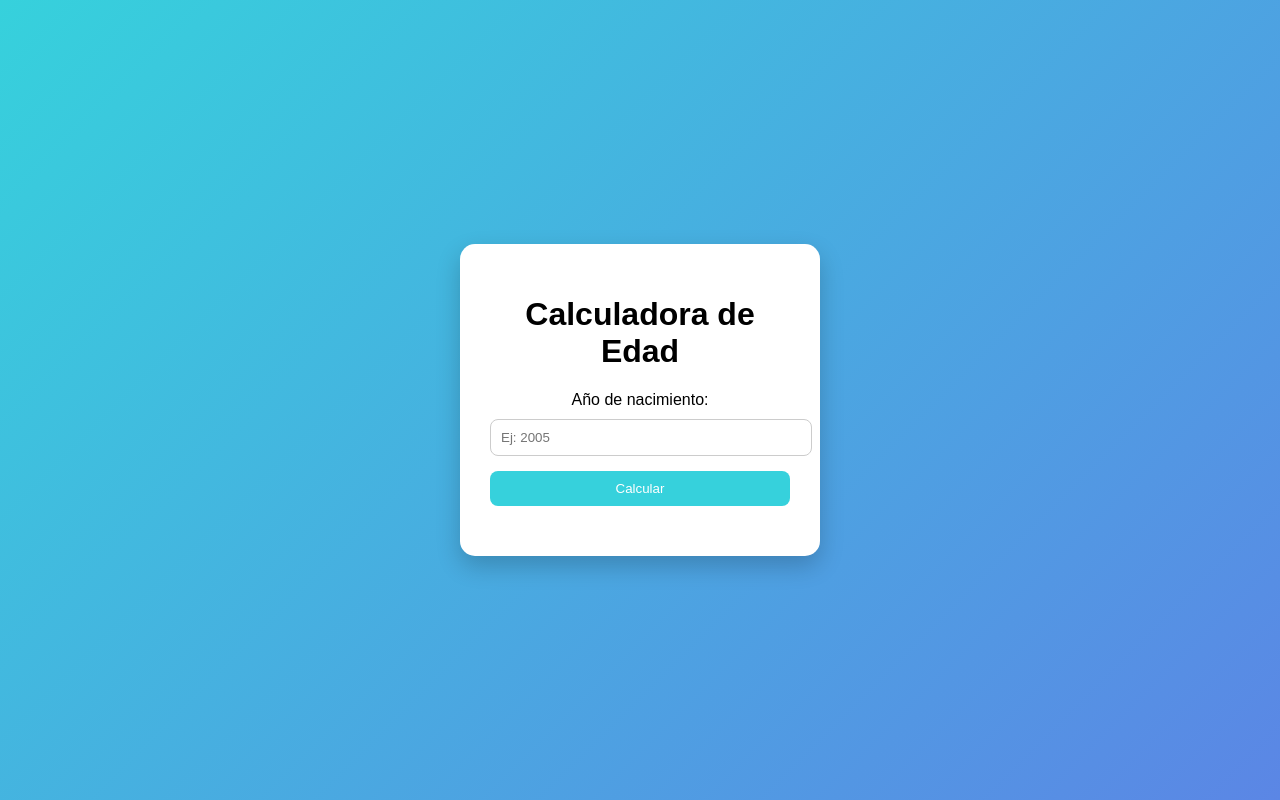
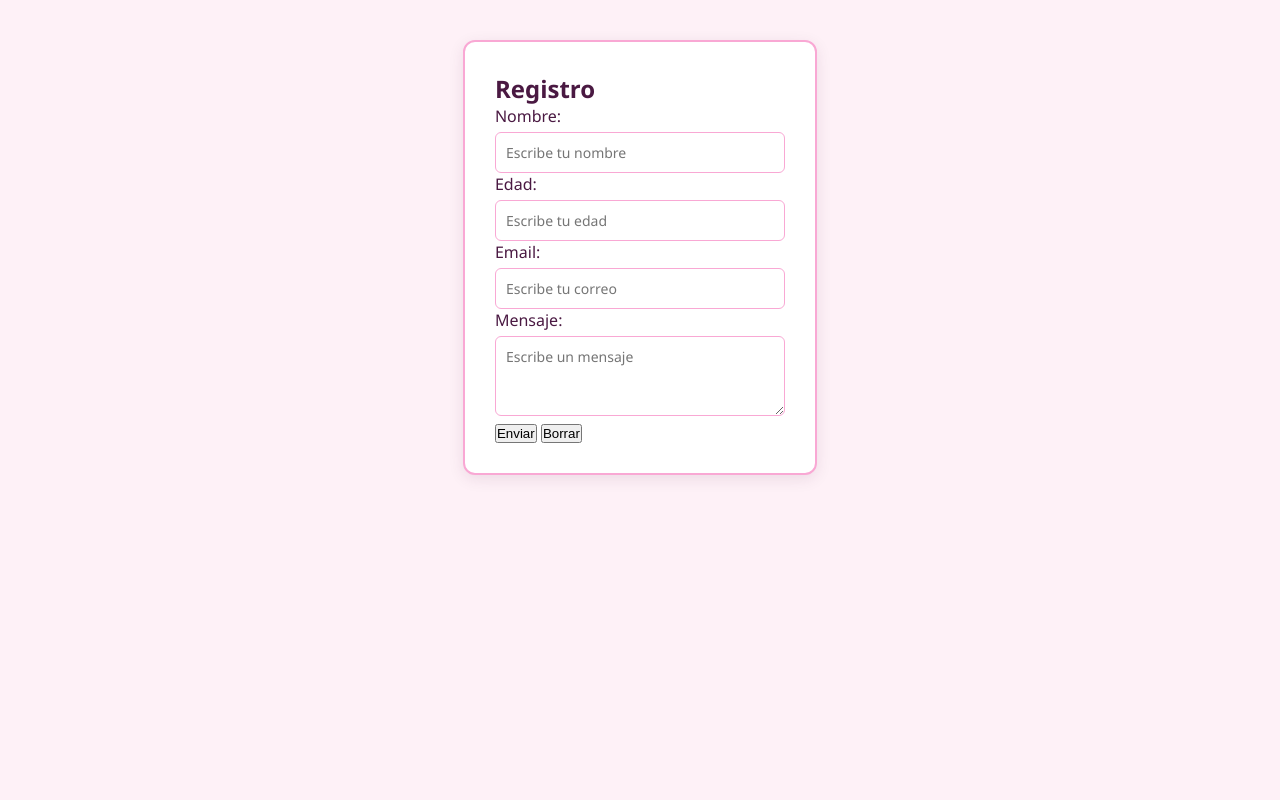
Before and after one commit to PeraltaGallardoDaniela/4IV8_PERALTA_GALLARDO_DANIELA, a plain HTML site: page index.html in a window 1280 px wide. Drawn offline with Linux system fonts and the light colour scheme.

Commit message:
Add files via upload

```diff
--- a/index.html
+++ b/index.html
@@ -2,26 +2,36 @@
 <html lang="es">
 <head>
     <meta charset="UTF-8">
-    <title>Calcular Edad</title>
+    <title>Formulario Validado</title>
     <link rel="stylesheet" href="style.css">
+    <script src="./JS/validacion.js"></script>
 </head>
 <body>
 
 <div class="container">
-    <h1>Calculadora de Edad</h1>
+    <div class="form-container">
+        <h2>Registro</h2>
 
-    <form id="formulario">
-        <label>Año de nacimiento:</label>
-        <input type="text" id="anio" placeholder="Ej: 2005">
+        <form name="formulario" method="POST" onsubmit="return validar(this)">
 
-        <span id="error" class="error"></span>
+            <label>Nombre:</label>
+            <input type="text" name="nombre" id="nombre" placeholder="Escribe tu nombre">
 
-        <button type="submit">Calcular</button>
-    </form>
+            <label>Edad:</label>
+            <input type="number" name="edad" id="edad" placeholder="Escribe tu edad">
 
-    <div id="resultado" class="resultado"></div>
+            <label>Email:</label>
+            <input type="email" name="email" id="email" placeholder="Escribe tu correo">
+
+            <label>Mensaje:</label>
+            <textarea name="mensaje" placeholder="Escribe un mensaje"></textarea>
+
+            <button type="submit">Enviar</button>
+            <button type="reset">Borrar</button>
+
+        </form>
+    </div>
 </div>
 
-<script src="validacion.js"></script>
 </body>
 </html>
--- a/style.css
+++ b/style.css
@@ -1,51 +1,124 @@
+:root {
+    --bg-color: #fef1f7;
+    --foreground: #4a1942;
+    --primary: #d946a6;
+    --secondary: #f4c9e3;
+    --card: #ffffff;
+    --muted: #fce7f3;
+    --accent: #fda4d0;
+    --border: #f9a8d4;
+    --destructive: #ec4899;
+}
+
+* {
+    box-sizing: border-box;
+    margin: 0;
+    padding: 0;
+}
+
 body {
-    font-family: Arial, sans-serif;
-    background: linear-gradient(135deg, #36d1dc, #5b86e5);
+    background-color: var(--bg-color);
+    color: var(--foreground);
+    font-family: 'Segoe UI', Tahoma, Geneva, Verdana, sans-serif;
     display: flex;
     justify-content: center;
-    align-items: center;
-    height: 100vh;
-    margin: 0;
+    padding: 40px 20px;
 }
 
-.container {
-    background: white;
+.form-container {
+    background-color: var(--card);
+    border: 2px solid var(--border);
+    border-radius: 12px;
     padding: 30px;
-    border-radius: 15px;
-    width: 300px;
-    text-align: center;
-    box-shadow: 0 10px 25px rgba(0,0,0,0.2);
+    box-shadow: 0 4px 15px rgba(74, 25, 66, 0.1);
+    max-width: 500px;
+    width: 100%;
 }
 
-input {
+h1 {
+    color: var(--foreground);
+    font-size: 1.5rem;
+    margin-bottom: 10px;
+    border-bottom: 2px solid var(--muted);
+    padding-bottom: 10px;
+}
+
+/* Estilos para el cuadro de mensajes */
+#mensaje-validacion {
+    padding: 12px;
+    border-radius: 8px;
+    margin-bottom: 20px;
+    font-size: 14px;
+    font-weight: 500;
+    line-height: 1.4;
+}
+
+.form-group {
+    margin-bottom: 15px;
+}
+
+label {
+    display: block;
+    font-weight: 500;
+    margin-bottom: 5px;
+    color: var(--foreground);
+}
+
+input[type="text"],
+input[type="number"],
+input[type="email"],
+textarea {
     width: 100%;
     padding: 10px;
-    margin-top: 10px;
-    border-radius: 8px;
-    border: 1px solid #ccc;
+    border: 1px solid var(--border);
+    border-radius: 6px;
+    background-color: #ffffff;
+    font-family: inherit;
+    font-size: 14px;
+    color: var(--foreground);
 }
 
-button {
-    margin-top: 15px;
-    padding: 10px;
-    width: 100%;
-    background: #36d1dc;
+textarea {
+    resize: vertical;
+    min-height: 80px;
+}
+
+input:focus, textarea:focus {
+    outline: 2px solid var(--primary);
+    border-color: transparent;
+}
+
+.btn-primary {
+    background-color: var(--primary);
     color: white;
     border: none;
+    padding: 12px 20px;
     border-radius: 8px;
     cursor: pointer;
+    font-weight: bold;
+    width: 100%;
+    margin-top: 10px;
+    transition: background 0.3s;
 }
 
-button:hover {
-    background: #2980b9;
+.btn-primary:hover {
+    background-color: var(--destructive);
 }
 
-.resultado {
-    margin-top: 20px;
-    font-weight: bold;
+.btn-reset {
+    background-color: var(--muted);
+    color: var(--foreground);
+    border: 1px solid var(--border);
+    padding: 10px;
+    border-radius: 8px;
+    cursor: pointer;
+    width: 100%;
+    margin-top: 8px;
 }
 
-.error {
-    color: red;
-    font-size: 14px;
-}
+/* Clases auxiliares para el texto intro */
+.intro-text { font-size: 0.9rem; margin-bottom: 25px; }
+.method-tags { display: flex; gap: 8px; margin-top: 8px; }
+.tag { font-size: 11px; font-weight: 600; padding: 3px 10px; border-radius: 99px; }
+.tag-get { background: #fce7f3; color: #4a1942; border: 1px solid #f9a8d4; }
+.tag-post { background: #d946a6; color: #fff; }
```
